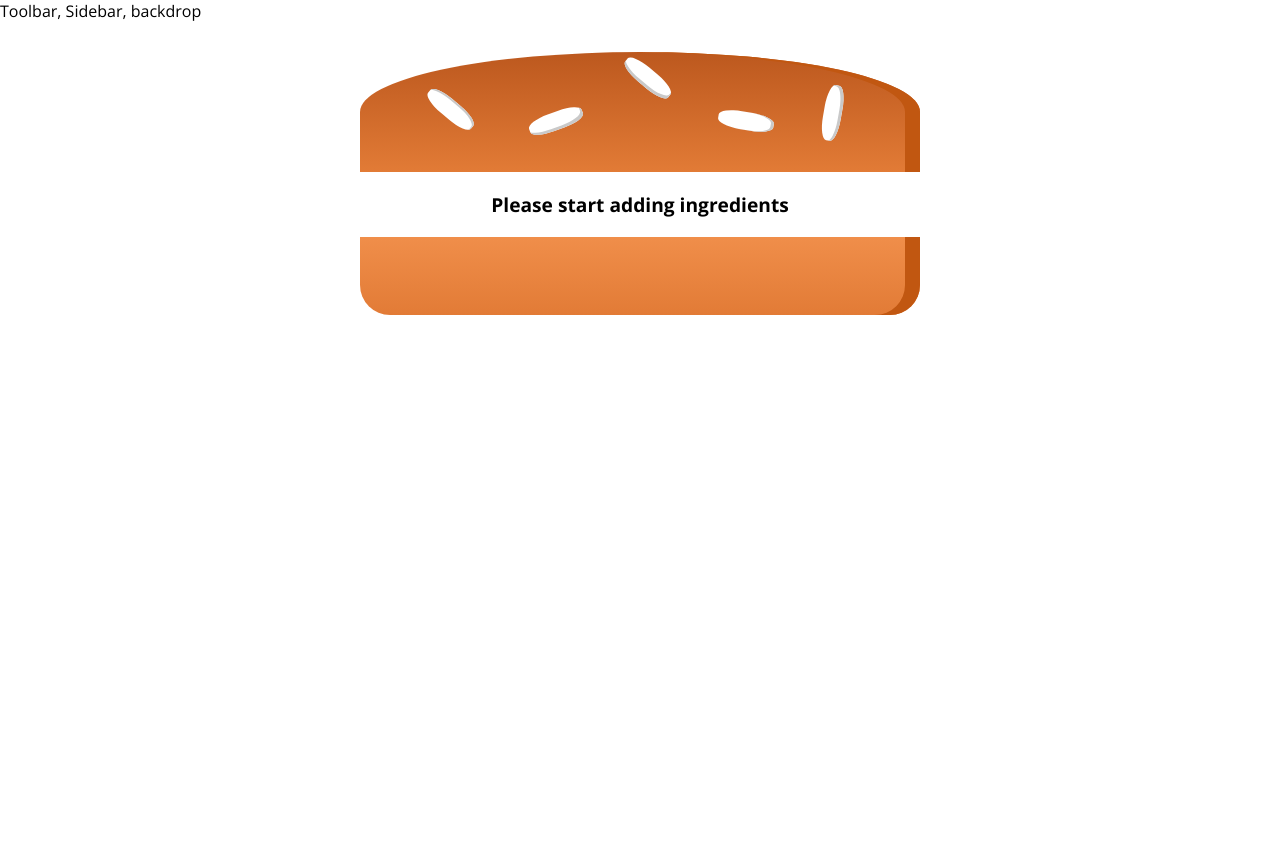
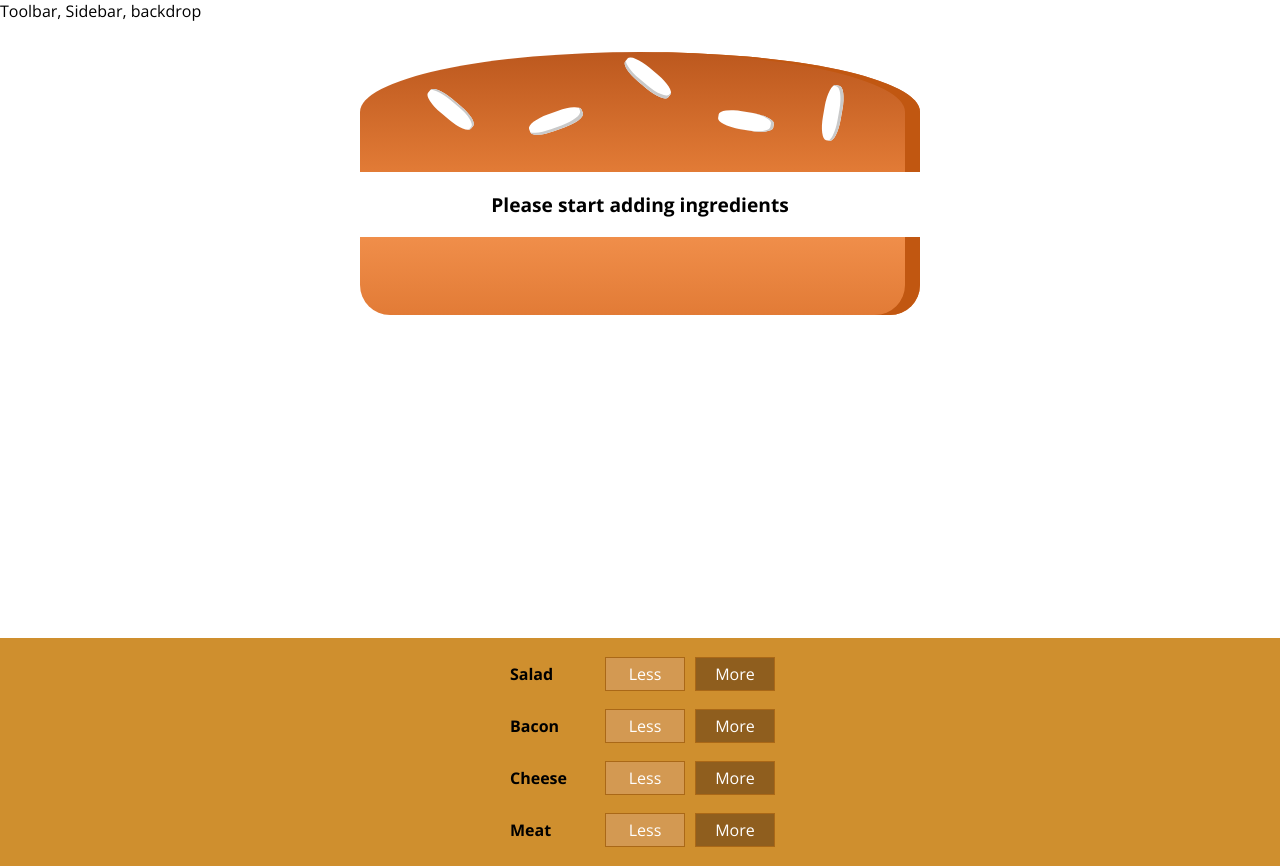
Before and after one commit to devnajam/burger-builder, a React (Create React App) app: page / in a window 1280 px wide. Before the commit the page ends 800 px from the top, so only its background shows below. Built offline with nearby package versions, Linux system fonts and the light colour scheme.

Commit message:
outputing multiple build controls

```diff
--- a/src/components/Burger/BuildControls/BuildControl/BuildControl.js
+++ b/src/components/Burger/BuildControls/BuildControl/BuildControl.js
@@ -1,14 +1,12 @@
 import React from 'react';
-import buildControls from '../BuildControls';
+import classes from './BuildControl.module.css';
 
-import classes from './buildControl.module.css';
-
-const buildControl = (props) => {
+const buildControl = (props) => (
   <div className={classes.BuildControl}>
     <div className={classes.Label}>{props.label}</div>
     <button className={classes.Less}>Less</button>
     <button className={classes.More}>More</button>
-  </div>;
-};
+  </div>
+);
 
-export default buildControls;
+export default buildControl;
--- a/src/components/Burger/BuildControls/BuildControls.js
+++ b/src/components/Burger/BuildControls/BuildControls.js
@@ -0,0 +1,21 @@
+import React from 'react';
+
+import classes from './BuildControls.module.css';
+import BuildControl from './BuildControl/BuildControl';
+
+const controls = [
+  { label: 'Salad', type: 'salad' },
+  { label: 'Bacon', type: 'bacon' },
+  { label: 'Cheese', type: 'cheese' },
+  { label: 'Meat', type: 'meat' },
+];
+
+const buildControls = (props) => (
+  <div className={classes.BuildControls}>
+    {controls.map((ctrl) => (
+      <BuildControl key={ctrl.label} label={ctrl.label} />
+    ))}
+  </div>
+);
+
+export default buildControls;
--- a/src/containers/BurgerBuilder/BurgerBuilder.js
+++ b/src/containers/BurgerBuilder/BurgerBuilder.js
@@ -1,6 +1,7 @@
 import React, { Component } from 'react';
 
 import Burger from '../../components/Burger/Burger';
+import BuildControls from '../../components/Burger/BuildControls/BuildControls';
 
 class BurgerBuilder extends Component {
   state = {
@@ -16,6 +17,7 @@
     return (
       <React.Fragment>
         <Burger ingredients={this.state.ingredients} />
+        <BuildControls />
       </React.Fragment>
     );
   }
```
